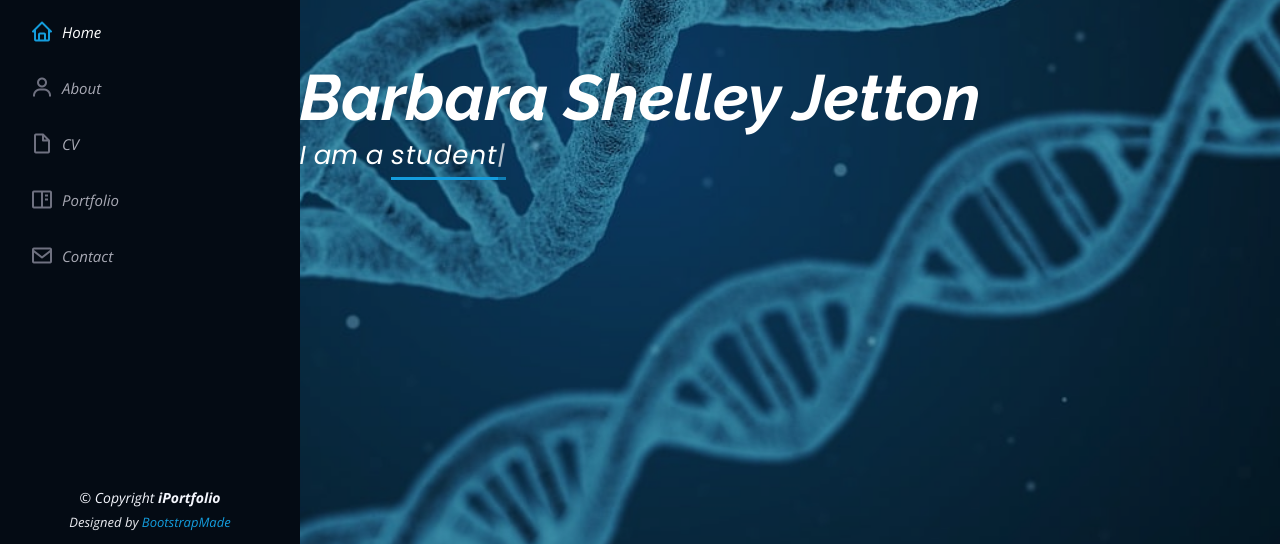
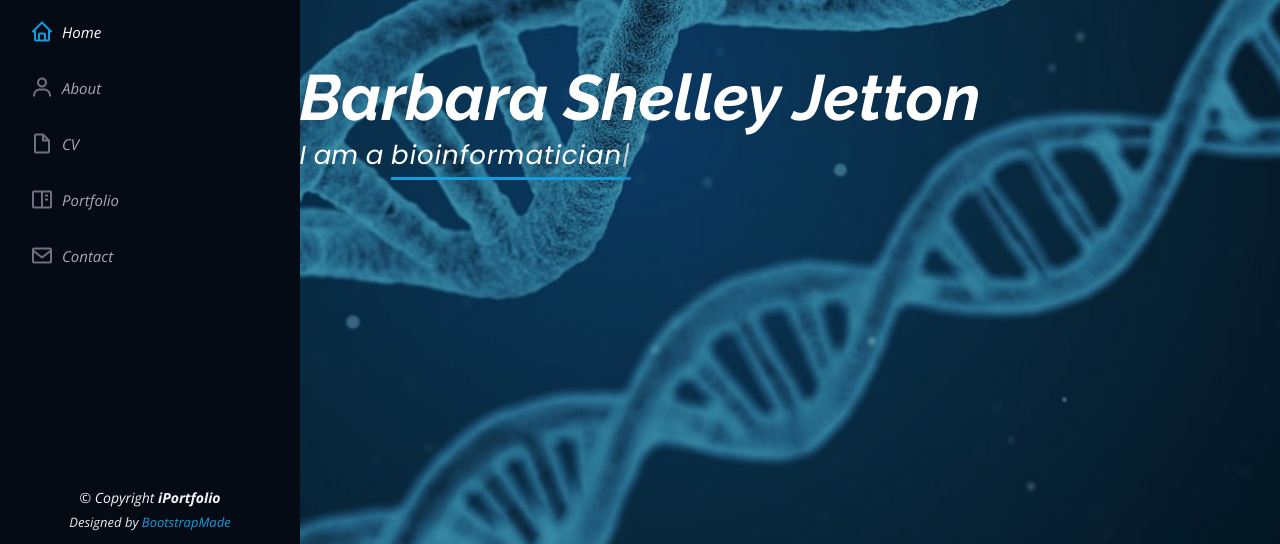
Before and after one commit to BarbaraShelleyJetton/BarbaraShelleyJetton.github.io, a plain HTML site: page index.html in a window 1280 px wide. Shown: the part 253-797 px from the top of the page. Drawn offline with nearby package versions, Linux system fonts and the light colour scheme.

Commit message:
Update index.html

```diff
--- a/index.html
+++ b/index.html
@@ -66,7 +66,7 @@
   <section id="hero" class="d-flex flex-column justify-content-center align-items-center">
     <div class="hero-container" data-aos="fade-in">
       <h1>Barbara Shelley Jetton</h1>
-      <p>I am a <span class="typed" data-typed-items="researcher, student, scientist"></span></p>
+      <p>I am a <span class="typed" data-typed-items="researcher, bioinformatician, problem solver"></span></p>
     </div>
   </section><!-- End Hero -->
 
```
